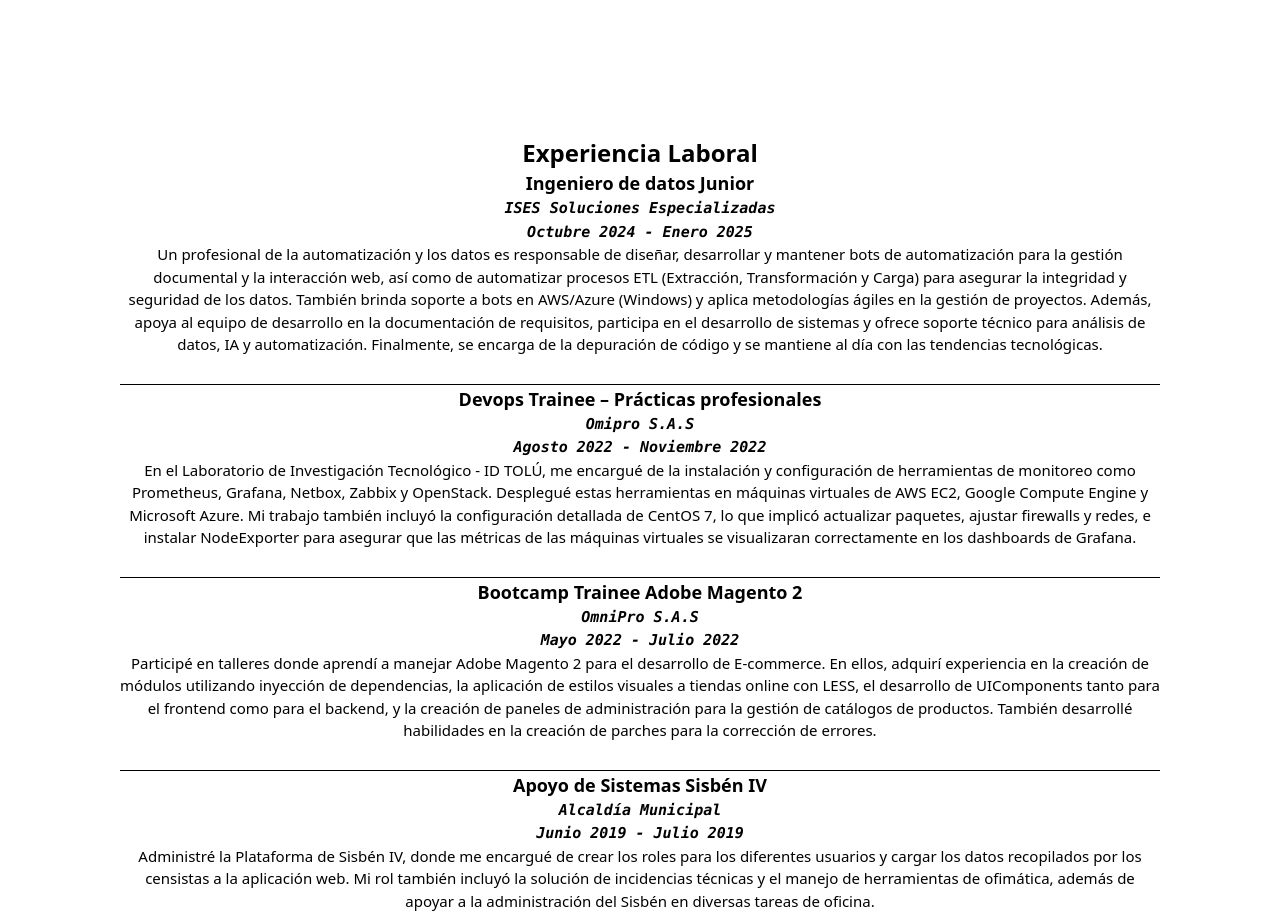
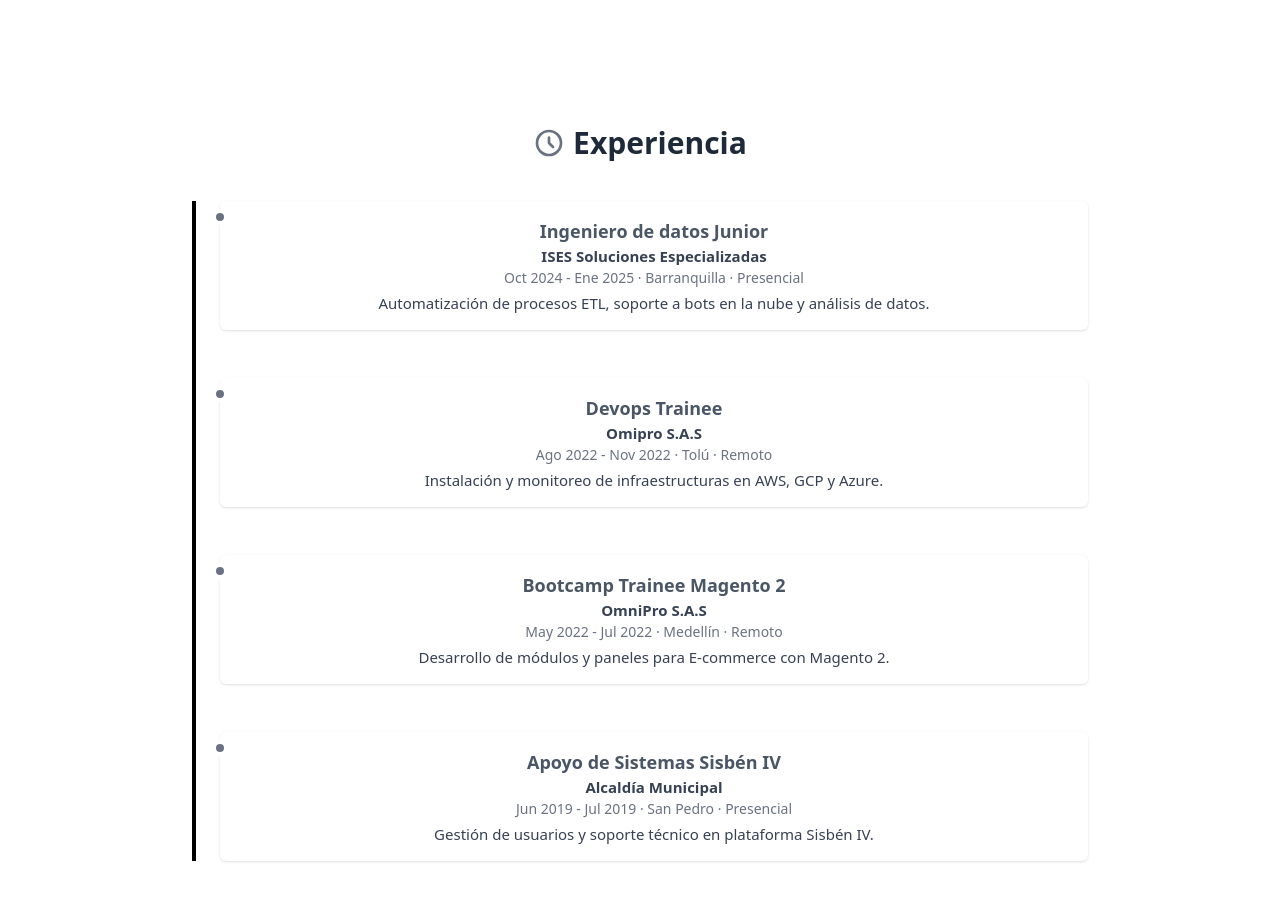
Before and after one commit to Joseberseker/web-portafolio, a React (Vite) app: page / in a window 1280 px wide. Shown: the part 2740-3661 px from the top of the page. Built offline with nearby package versions, Linux system fonts and the light colour scheme.

Commit message:
Fix Timeline and Add sections icons

```diff
--- a/package.json
+++ b/package.json
@@ -14,6 +14,7 @@
     "@tailwindcss/vite": "^4.1.8",
     "react": "^19.1.0",
     "react-dom": "^19.1.0",
+    "react-icons": "^5.5.0",
     "tailwindcss": "^4.1.8"
   },
   "devDependencies": {
--- a/src/App.jsx
+++ b/src/App.jsx
@@ -1,6 +1,7 @@
 import "./App.css";
 import { AboutMe } from "./components/pages/AboutMe/AboutMe";
 import { Contact } from "./components/pages/Contact/Contact";
+import { Footer } from "./components/pages/Footer/Footer";
 import { Header } from "./components/pages/Header/Header";
 import { Hero } from "./components/pages/Hero/Hero";
 import { Proyectos } from "./components/pages/Proyectos/Proyectos";
@@ -15,6 +16,7 @@
       <AboutMe/>
       <TimeLine/>
       <Contact/>
+      <Footer/>
     </div>
   );
 }
--- a/src/components/layouts/CardTimeLine/CardTimeLine.jsx
+++ b/src/components/layouts/CardTimeLine/CardTimeLine.jsx
@@ -1,68 +1,64 @@
 export const CardTimeLine = () => {
-  let timelineitems = [
+  const timelineitems = [
     {
       id: 1,
       position: "Ingeniero de datos Junior",
       company: "ISES Soluciones Especializadas",
-      desc: "Un profesional de la automatización y los datos es responsable de diseñar, desarrollar y mantener bots de automatización para la gestión documental y la interacción web, así como de automatizar procesos ETL (Extracción, Transformación y Carga) para asegurar la integridad y seguridad de los datos. También brinda soporte a bots en AWS/Azure (Windows) y aplica metodologías ágiles en la gestión de proyectos. Además, apoya al equipo de desarrollo en la documentación de requisitos, participa en el desarrollo de sistemas y ofrece soporte técnico para análisis de datos, IA y automatización. Finalmente, se encarga de la depuración de código y se mantiene al día con las tendencias tecnológicas.",
-      year: "2024-2025",
-      cycle: "Octubre 2024 - Enero 2025",
-      city: "Barranquilla - Atlántico",
+      desc: "Automatización de procesos ETL, soporte a bots en la nube y análisis de datos.",
+      cycle: "Oct 2024 - Ene 2025",
+      city: "Barranquilla",
       location: "Presencial",
     },
     {
       id: 2,
-      position: "Devops Trainee – Prácticas profesionales",
+      position: "Devops Trainee",
       company: "Omipro S.A.S",
-      desc: "En el Laboratorio de Investigación Tecnológico - ID TOLÚ, me encargué de la instalación y configuración de herramientas de monitoreo como Prometheus, Grafana, Netbox, Zabbix y OpenStack. Desplegué estas herramientas en máquinas virtuales de AWS EC2, Google Compute Engine y Microsoft Azure. Mi trabajo también incluyó la configuración detallada de CentOS 7, lo que implicó actualizar paquetes, ajustar firewalls y redes, e instalar NodeExporter para asegurar que las métricas de las máquinas virtuales se visualizaran correctamente en los dashboards de Grafana.",
-      year: "2022",
-      cycle: "Agosto 2022 - Noviembre 2022",
-      city: "Santiago de Tolú - Sucre",
+      desc: "Instalación y monitoreo de infraestructuras en AWS, GCP y Azure.",
+      cycle: "Ago 2022 - Nov 2022",
+      city: "Tolú",
       location: "Remoto",
     },
     {
       id: 3,
-      position: "Bootcamp Trainee Adobe Magento 2",
+      position: "Bootcamp Trainee Magento 2",
       company: "OmniPro S.A.S",
-      desc: "Participé en talleres donde aprendí a manejar Adobe Magento 2 para el desarrollo de E-commerce. En ellos, adquirí experiencia en la creación de módulos utilizando inyección de dependencias, la aplicación de estilos visuales a tiendas online con LESS, el desarrollo de UIComponents tanto para el frontend como para el backend, y la creación de paneles de administración para la gestión de catálogos de productos. También desarrollé habilidades en la creación de parches para la corrección de errores.",
-      year: "2022",
-      cycle: "Mayo 2022 - Julio 2022",
-      city: "Medellín - Antioquia",
+      desc: "Desarrollo de módulos y paneles para E-commerce con Magento 2.",
+      cycle: "May 2022 - Jul 2022",
+      city: "Medellín",
       location: "Remoto",
     },
     {
       id: 4,
       position: "Apoyo de Sistemas Sisbén IV",
       company: "Alcaldía Municipal",
-      desc: "Administré la Plataforma de Sisbén IV, donde me encargué de crear los roles para los diferentes usuarios y cargar los datos recopilados por los censistas a la aplicación web. Mi rol también incluyó la solución de incidencias técnicas y el manejo de herramientas de ofimática, además de apoyar a la administración del Sisbén en diversas tareas de oficina.",
-      year: "2019",
-      cycle: "Junio 2019 - Julio 2019",
-      city: "San Pedro - Sucre",
+      desc: "Gestión de usuarios y soporte técnico en plataforma Sisbén IV.",
+      cycle: "Jun 2019 - Jul 2019",
+      city: "San Pedro",
       location: "Presencial",
     },
   ];
+
   return (
-    <div className="container">
-      <li>
-        <div className="timeline-middle">
-          {timelineitems.map(
-            ({ position, company, year, cycle, desc, id } = timelineitems) => {
-              return (
-                <div key={id}>
-                  <div className="timeline-start mb-5 md:mb-5 pb-2" >
-                    <p className="text-lg font-black">{position}</p>
-                    <h2 className="font-mono italic font-bold">{company}</h2>
-                    <time className="font-mono italic font-bold">{cycle}</time>
-                    <br />
-                    {desc}
-                  </div>
-                  <hr />
-                </div>
-              );
-            }
-          )}
-        </div>
-      </li>
-    </div>
+    <ul className="relative border-l-4 border-black-500 pl-6">
+      {timelineitems.map(
+        (
+          { id, position, company, desc, cycle, city, location },
+          idx
+        ) => (
+          <li key={id} className="mb-12 last:mb-0 relative">
+            {/* Punto del timeline */}
+            <span className="absolute -left-2 top-2 w-4 h-4 bg-gray-500 rounded-full border-4 border-white"></span>
+            <div className="bg-white p-4 rounded-md shadow-sm">
+              <h3 className="text-gray-600 font-bold text-lg">{position}</h3>
+              <span className="text-gray-700 font-semibold">{company}</span>
+              <div className="text-gray-500 text-sm mb-1">
+                {cycle} · {city} · {location}
+              </div>
+              <p className="text-gray-700">{desc}</p>
+            </div>
+          </li>
+        )
+      )}
+    </ul>
   );
 };
--- a/src/components/pages/Contact/Contact.jsx
+++ b/src/components/pages/Contact/Contact.jsx
@@ -1,5 +1,6 @@
 import { useState } from "react";
 import emailjs from "@emailjs/browser";
+import { FiPhone } from "react-icons/fi"; // <-- Importa el icono
 
 export const Contact = () => {
   const [form, setForm] = useState({
@@ -44,11 +45,12 @@
       id="Contacto"
     >
       <div className="py-8 lg:py-16 px-7 lg:px-4 mx-auto max-w-screen-md">
-        <h2 className="mb-4 text-4xl tracking-tight font-extrabold text-center text-gray-900 dark:text-white">
-          Contactame
+        <h2 className="mb-4 text-4xl tracking-tight font-extrabold text-center text-gray-900 dark:text-white flex items-center justify-center gap-2">
+          <FiPhone className="w-8 h-8 text-gray-500" /> {/* Icono de teléfono */}
+          Contacto
         </h2>
         <p className="mb-8 lg:mb-16 font-light text-center text-gray-500 dark:text-gray-400 sm:text-xl">
-          Tienes alguna duda? Envia un correito y cuadramos una reunión
+          ¿Tienes alguna duda? Envia un correito y cuadramos una reunión
         </p>
         <form onSubmit={handleSubmit} className="space-y-8">
           <div>
--- a/src/components/pages/Footer/Footer.jsx
+++ b/src/components/pages/Footer/Footer.jsx
@@ -1,6 +1,8 @@
 
 export const Footer = () => {
   return (
-    <div>Footer</div>
+    <footer className="w-full bg-gray-100 text-gray-700 text-center py-4">
+      Jose Ahumada - 2025
+    </footer>
   )
 }
--- a/src/components/pages/Proyectos/Proyectos.jsx
+++ b/src/components/pages/Proyectos/Proyectos.jsx
@@ -1,10 +1,12 @@
 import { ProjectCard } from "../../layouts/ProjectCard/ProjectCard";
+import { FiBriefcase } from "react-icons/fi";
 
 export const Proyectos = () => {
   return (
     <section className="mx-8 lg:mx-30 py-5 md:py-13 mb-50 " id="Mis Proyectos">
-      <h2 className="text-2xl font-bold lg:mt-7">
-        Mis Proyectos Personales
+      <h2 className="flex items-center gap-2 text-3xl font-bold text-gray-800 mb-10">
+        <FiBriefcase className="w-8 h-8 text-gray-500" />
+        Proyectos
       </h2>
       <div className="grid xl:grid-cols-4 lg:grid-cols-3 md:grid-cols-2 gap-x-4 mt-5 md:mt-10">
         <ProjectCard />
--- a/src/components/pages/TimeLine/TimeLine.jsx
+++ b/src/components/pages/TimeLine/TimeLine.jsx
@@ -2,11 +2,27 @@
 
 export const TimeLine = () => {
   return (
-    <section id="Experiencia" className="flex items-center justify-center min-h-screen flex-col mx-9 lg:mx-30 lg:mt-10">
-      <ul className="timeline timeline-snap-icon max-md:timeline-compact timeline-vertical text-[15px] lx:w-6/12">
-      <h2 className="text-2xl font-bold mt-10">
-        Experiencia <span>Laboral</span>
+    <section
+      id="Experiencia"
+      className="flex items-center justify-center min-h-screen flex-col mx-9 lg:mx-30 lg:mt-10 bg-white"
+    >
+      <h2 className="flex items-center gap-2 text-3xl font-bold text-gray-800 mt-10 mb-10">
+        <svg
+          className="w-8 h-8 text-gray-500"
+          fill="none"
+          stroke="currentColor"
+          strokeWidth={2}
+          viewBox="0 0 24 24"
+        >
+          <path
+            strokeLinecap="round"
+            strokeLinejoin="round"
+            d="M12 8v4l3 3m6-3a9 9 0 11-18 0 9 9 0 0118 0z"
+          />
+        </svg>
+        Experiencia
       </h2>
+      <ul className="timeline timeline-snap-icon max-md:timeline-compact timeline-vertical text-[15px] lx:w-6/12 w-full max-w-4xl">
         <CardTimeLine />
       </ul>
     </section>
```
Also changed, not shown: src/components/pages/AboutMe/AboutMe.jsx (+5 -3 lines), src/layouts/CardTimeLine/CardTimeLine.jsx (added, +46 -0 lines), 1 other file (tests, documents, lock files or other folders).
